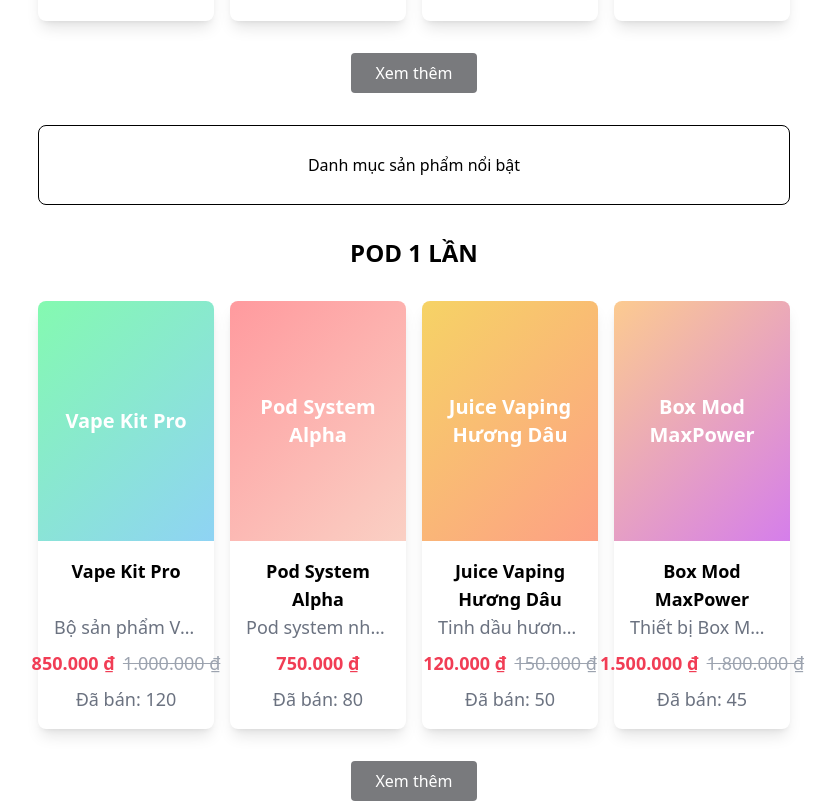
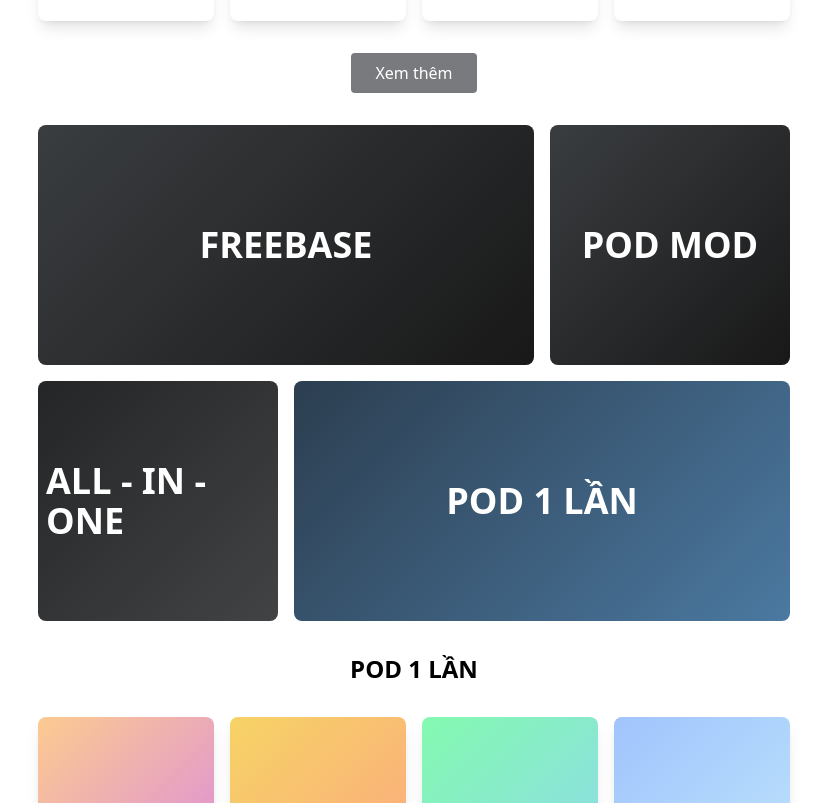
Before and after one commit to TruongKhanh23/thoidaivape, a Vue app: page / in a window 1280 px wide. Shown: the part 1342-2145 px from the top of the page, without its empty margins (226-1061 px from the left). Built offline with nearby package versions, Linux system fonts and the light colour scheme; the HTML template or start-up script is replaced by a standard one.

Commit message:
TDV-019: ProductCollections.vue

```diff
--- /dev/null
+++ b/src/components/Products/ProductCollections.vue
@@ -0,0 +1,101 @@
+<template>
+  <div class="grid grid-rows-2 gap-4 w-full">
+    <div class="grid grid-cols-3 gap-4">
+      <!-- Hàng đầu tiên -->
+      <div
+        v-for="(collection, index) in collections.slice(0, 2)"
+        :key="collection.name"
+        :class="index === 0 ? 'col-span-2' : 'col-span-1'"
+        class="rounded-lg overflow-hidden cursor-pointer"
+        @click="goToCollection(collection.name)"
+      >
+        <div
+          v-if="collection.image"
+          :style="{ backgroundImage: `url(${collection.image})` }"
+          class="bg-cover bg-center h-40 sm:h-60 flex items-center justify-center text-white text-4xl font-bold"
+        >
+          <span class="bg-black bg-opacity-50 p-2 rounded uppercase">{{ collection.name }}</span>
+        </div>
+        <div
+          v-else
+          :style="{ background: getRandomGradient() }"
+          class="h-40 sm:h-60 flex items-center justify-center text-white text-4xl font-bold"
+        >
+          <span class="bg-opacity-50 p-2 rounded uppercase">{{ collection.name }}</span>
+        </div>
+      </div>
+    </div>
+
+    <div class="grid grid-cols-3 gap-4">
+      <!-- Hàng thứ hai -->
+      <div
+        v-for="(collection, index) in collections.slice(2, 4)"
+        :key="collection.name"
+        :class="index === 0 ? 'col-span-1' : 'col-span-2'"
+        class="rounded-lg overflow-hidden cursor-pointer"
+        @click="goToCollection(collection.name)"
+      >
+        <div
+          v-if="collection.image"
+          :style="{ backgroundImage: `url(${collection.image})` }"
+          class="bg-cover bg-center h-40 sm:h-60 flex items-center justify-center text-white text-4xl font-bold"
+        >
+          <span class="bg-opacity-50 p-2 rounded uppercase">{{ collection.name }}</span>
+        </div>
+        <div
+          v-else
+          :style="{ background: getRandomGradient() }"
+          class="h-40 sm:h-60 flex items-center justify-center text-white text-4xl font-bold"
+        >
+          <span class="bg-opacity-50 p-2 rounded uppercase">{{ collection.name }}</span>
+        </div>
+      </div>
+    </div>
+  </div>
+</template>
+
+<script>
+import { ref } from 'vue'
+import { useRouter } from 'vue-router'
+
+export default {
+  name: 'ProductCollections',
+  setup() {
+    const router = useRouter()
+
+    const collections = ref([
+      { name: 'Freebase', image: '' },
+      { name: 'Pod Mod', image: '' },
+      { name: 'All - In - One', image: '' },
+      { name: 'Pod 1 lần', image: '' },
+    ])
+
+    const gradients = [
+      'linear-gradient(135deg, #2c3e50 0%, #4b79a1 100%)',
+      'linear-gradient(135deg, #232526 0%, #414345 100%)',
+      'linear-gradient(135deg, #3a3d40 0%, #181818 100%)',
+      'linear-gradient(135deg, #0f2027 0%, #203a43 100%)',
+    ]
+
+    const getRandomGradient = () => {
+      return gradients[Math.floor(Math.random() * gradients.length)]
+    }
+
+    const goToCollection = (name) => {
+      router.push({ name: 'products', params: { id: name } }).then(() => {
+        window.scrollTo(0, 0)
+      })
+    }
+
+    return {
+      collections,
+      getRandomGradient,
+      goToCollection,
+    }
+  },
+}
+</script>
+
+<style scoped>
+/* Tailwind CSS được dùng toàn bộ, không cần CSS tùy chỉnh thêm */
+</style>
--- a/src/views/HomeView.vue
+++ b/src/views/HomeView.vue
@@ -5,11 +5,7 @@
     >
       <Slider />
       <ProductList :title="'Ultra Sale'" />
-      <p
-        class="flex items-center justify-center min-h-[10vh] border border-[#000000] w-full rounded-lg"
-      >
-        Danh mục sản phẩm nổi bật
-      </p>
+      <ProductCollections />
       <ProductList :title="'Pod 1 lần'" />
       <ProductList :title="'Tinh dầu Salt Nicotine'" />
       <p
@@ -38,7 +34,8 @@
 </template>
 
 <script setup>
-import ProductList from '@/components/Products/ProductList.vue';
+import ProductCollections from '@/components/Products/ProductCollections.vue'
+import ProductList from '@/components/Products/ProductList.vue'
 import Slider from '@/components/Slider.vue'
 import VuexSample from '@/components/VuexSample.vue'
 </script>
```
